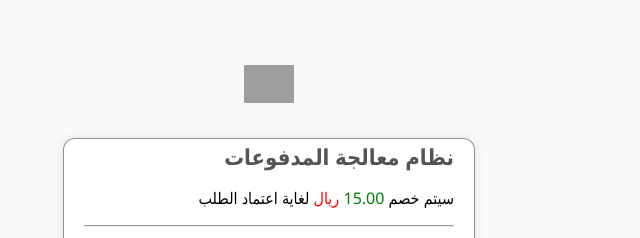
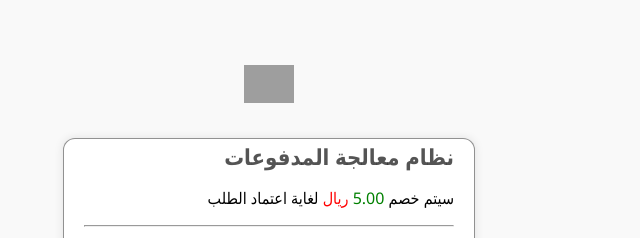
Before and after one commit to wdamttbyq-netizen/wadamnew, a website: page visa.html in a window 1280 px wide. Shown: the top 238 px of the page, 371-1011 px from the left. Drawn offline with Linux system fonts and the light colour scheme; grey boxes are pictures that could not be loaded.

Commit message:
Update visa.html

```diff
--- a/visa.html
+++ b/visa.html
@@ -215,7 +215,7 @@
       <br>
       <p>
   سيتم خصم
-  <span style="color: green;">15.00</span>
+  <span style="color: green;">5.00</span>
   <span style="color: red;">ريال</span>
   لغاية اعتماد الطلب
 </p>
```
